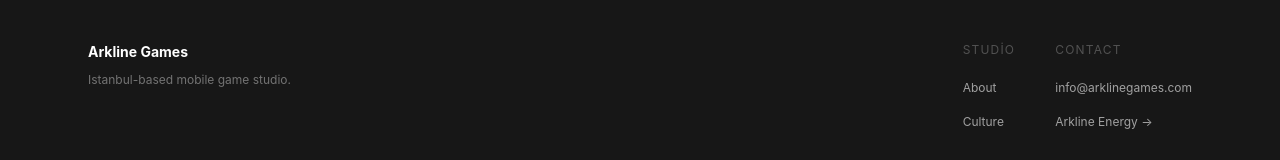
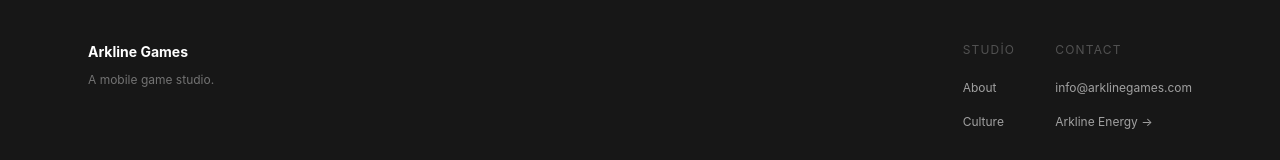
Before and after one commit to mehmettseriffcann/arkline-teknoloji-web, a Next.js app: page /games in a window 1280 px wide. Shown: the part 2360-2520 px from the top of the page. Built offline with nearby package versions, Linux system fonts and the light colour scheme.

Commit message:
fix: remove Istanbul references from games site

```diff
--- a/src/components/games/GamesFooter.tsx
+++ b/src/components/games/GamesFooter.tsx
@@ -10,7 +10,7 @@ export default function GamesFooter() {
           <div>
             <p className="font-bold text-white text-sm mb-2">Arkline Games</p>
             <p className="text-xs text-neutral-500 max-w-xs leading-relaxed">
-              Istanbul-based mobile game studio.
+              A mobile game studio.
             </p>
           </div>
           <div className="flex gap-10">
```
